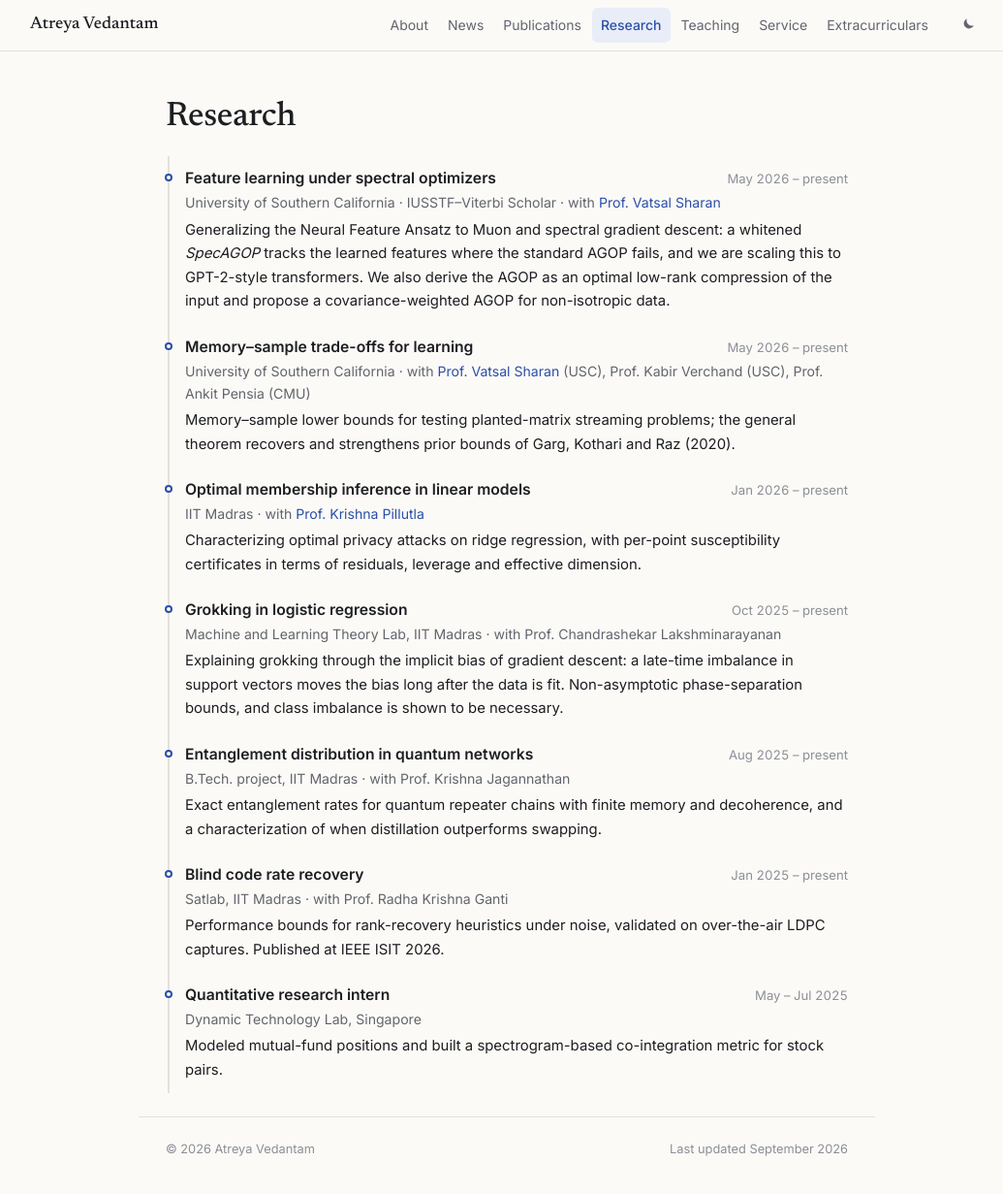
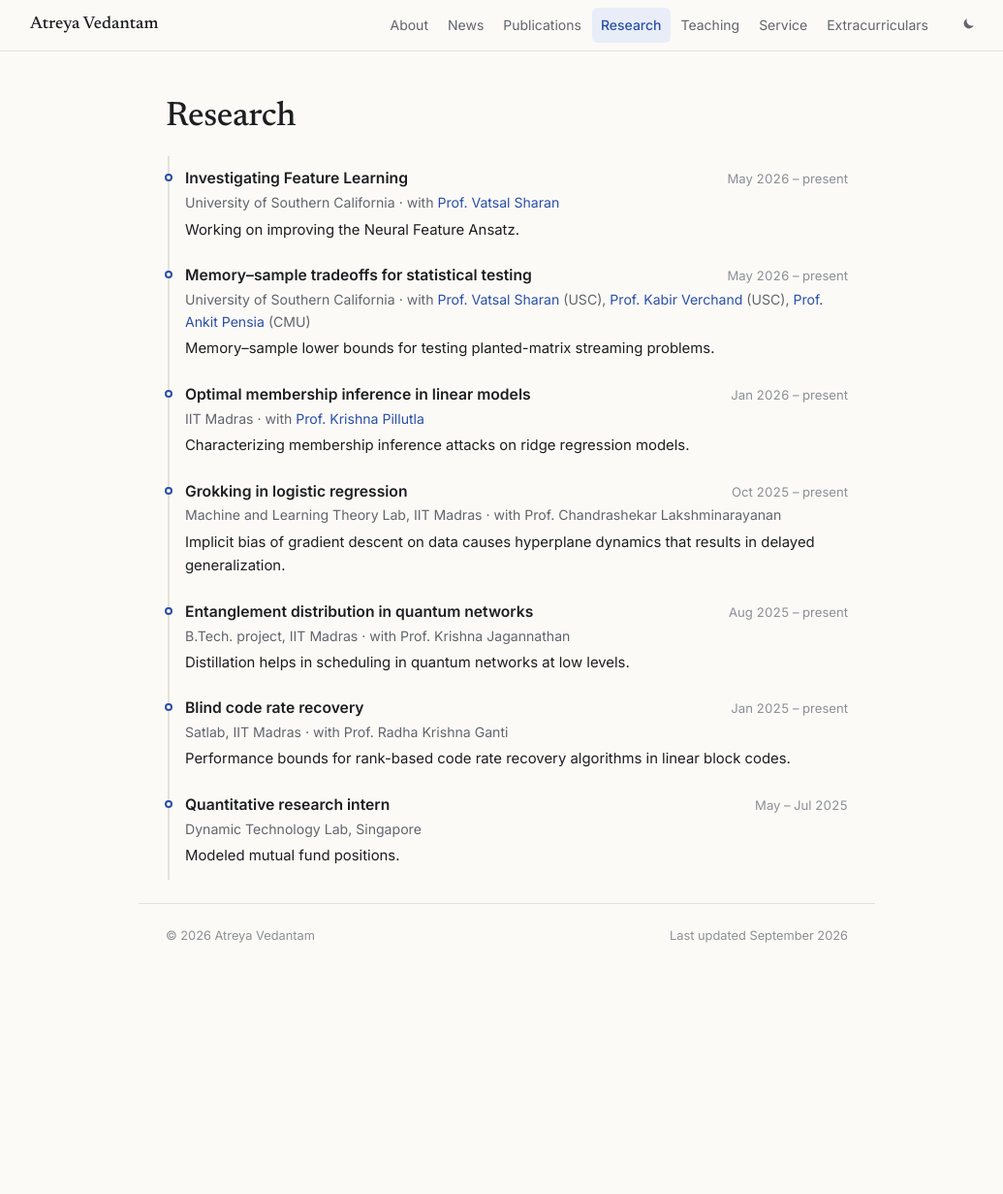
Before and after one commit to atreyavedantam/atreyavedantam.github.io, a Jekyll site: the page built from research.md, in a window 1280 px wide and 1235 px high. Shown: the top 1231 px of the window at 97% size, without its empty margins (117-1152 px from the left). Built offline with Jekyll 4.4.1, drawn with Linux system fonts in a browser that asks for light colours.

Commit message:
Update research.yml

```diff
--- a/_data/research.yml
+++ b/_data/research.yml
@@ -14,44 +14,44 @@
 #               - src: "/media/clip.mp4"           # video file (keep under ~50 MB)
 # =====================================================================
 
-- title: "Feature learning under spectral optimizers"
-  dates: "May 2026 – present"
-  where: "University of Southern California · IUSSTF–Viterbi Scholar"
-  with: "[Prof. Vatsal Sharan](https://vatsalsharan.github.io/)"
-  summary: "Generalizing the Neural Feature Ansatz to Muon and spectral gradient descent: a whitened *SpecAGOP* tracks the learned features where the standard AGOP fails, and we are scaling this to GPT-2-style transformers. We also derive the AGOP as an optimal low-rank compression of the input and propose a covariance-weighted AGOP for non-isotropic data."
-
-- title: "Memory–sample trade-offs for learning"
+- title: "Investigating Feature Learning"
   dates: "May 2026 – present"
   where: "University of Southern California"
-  with: "[Prof. Vatsal Sharan](https://vatsalsharan.github.io/) (USC), Prof. Kabir Verchand (USC), Prof. Ankit Pensia (CMU)"
-  summary: "Memory–sample lower bounds for testing planted-matrix streaming problems; the general theorem recovers and strengthens prior bounds of Garg, Kothari and Raz (2020)."
+  with: "[Prof. Vatsal Sharan](https://vatsalsharan.github.io/)"
+  summary: "Working on improving the Neural Feature Ansatz."
+
+- title: "Memory–sample tradeoffs for statistical testing"
+  dates: "May 2026 – present"
+  where: "University of Southern California"
+  with: "[Prof. Vatsal Sharan](https://vatsalsharan.github.io/) (USC), [Prof. Kabir Verchand](https://kabirverchand.github.io/) (USC), [Prof. Ankit Pensia](https://ankitp.net/) (CMU)"
+  summary: "Memory–sample lower bounds for testing planted-matrix streaming problems."
 
 - title: "Optimal membership inference in linear models"
   dates: "Jan 2026 – present"
   where: "IIT Madras"
   with: "[Prof. Krishna Pillutla](https://krishnap25.github.io/)"
-  summary: "Characterizing optimal privacy attacks on ridge regression, with per-point susceptibility certificates in terms of residuals, leverage and effective dimension."
+  summary: "Characterizing membership inference attacks on ridge regression models."
 
 - title: "Grokking in logistic regression"
   dates: "Oct 2025 – present"
   where: "Machine and Learning Theory Lab, IIT Madras"
   with: "Prof. Chandrashekar Lakshminarayanan"
-  summary: "Explaining grokking through the implicit bias of gradient descent: a late-time imbalance in support vectors moves the bias long after the data is fit. Non-asymptotic phase-separation bounds, and class imbalance is shown to be necessary."
+  summary: "Implicit bias of gradient descent on data causes hyperplane dynamics that results in delayed generalization."
 
 - title: "Entanglement distribution in quantum networks"
   dates: "Aug 2025 – present"
   where: "B.Tech. project, IIT Madras"
   with: "Prof. Krishna Jagannathan"
-  summary: "Exact entanglement rates for quantum repeater chains with finite memory and decoherence, and a characterization of when distillation outperforms swapping."
+  summary: "Distillation helps in scheduling in quantum networks at low levels."
 
 - title: "Blind code rate recovery"
   dates: "Jan 2025 – present"
   where: "Satlab, IIT Madras"
   with: "Prof. Radha Krishna Ganti"
-  summary: "Performance bounds for rank-recovery heuristics under noise, validated on over-the-air LDPC captures. Published at IEEE ISIT 2026."
+  summary: "Performance bounds for rank-based code rate recovery algorithms in linear block codes."
 
 - title: "Quantitative research intern"
   dates: "May – Jul 2025"
   where: "Dynamic Technology Lab, Singapore"
   with: ""
-  summary: "Modeled mutual-fund positions and built a spectrogram-based co-integration metric for stock pairs."
+  summary: "Modeled mutual fund positions."
```
